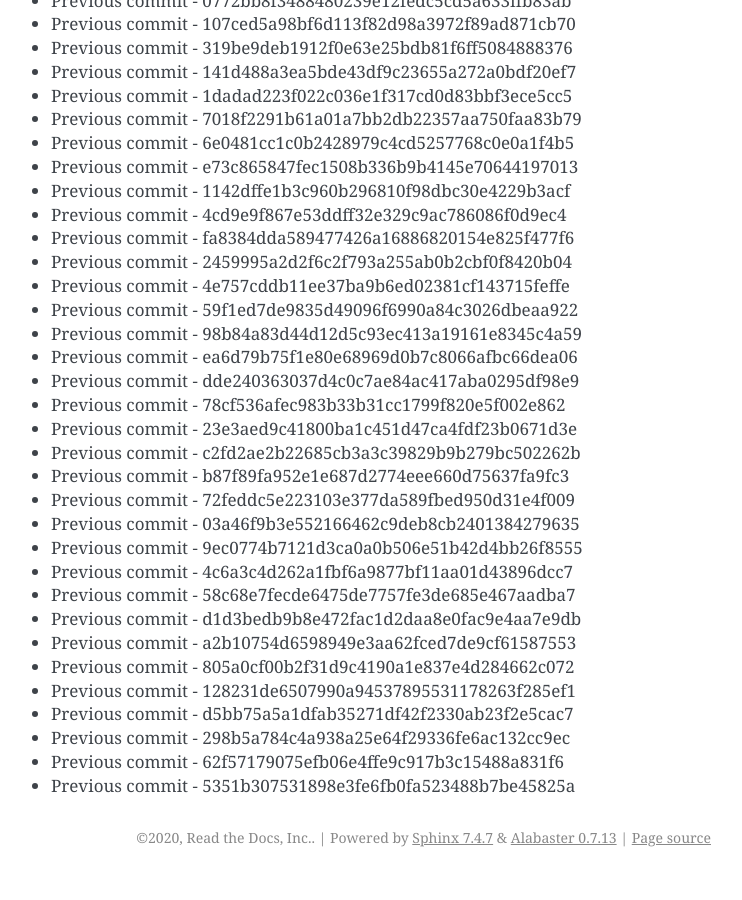
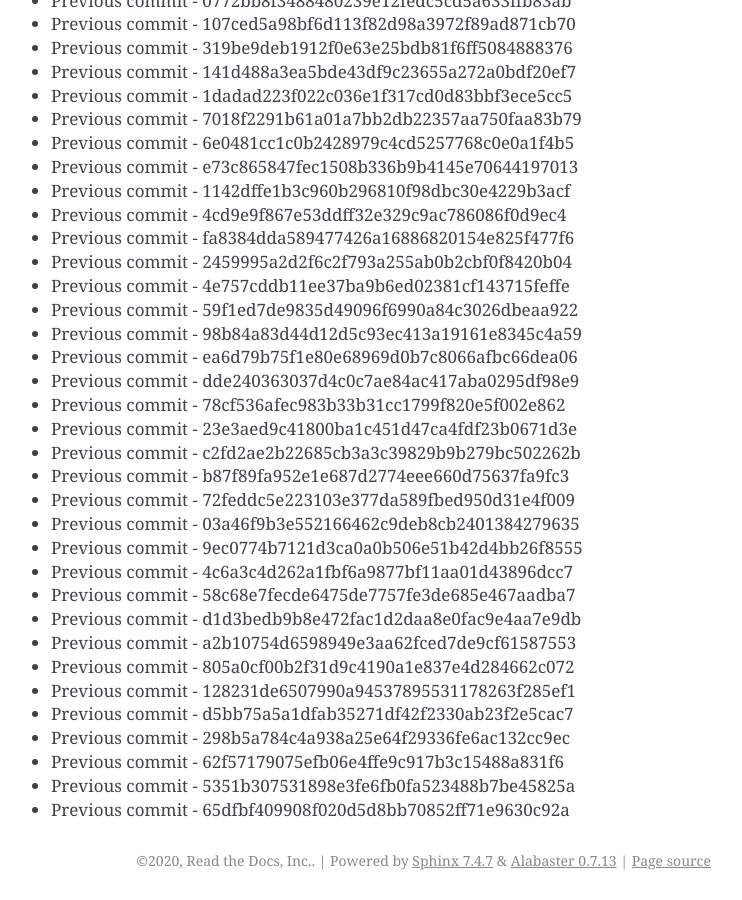
Before and after one commit to readthedocs/rtd-git-stresstest, a Sphinx documentation site: the page built from docs/updates.rst, in a window 1280 px wide and 900 px high, scrolled down 51152 px. Shown: the whole window, without its empty margins (399-1141 px from the left). Built offline with Sphinx 7.4.7, drawn with Linux system fonts in a browser that asks for light colours; before the commit the page ends 52029 px from its top, so only the background shows below that.

Commit message:
Generating commit from previous: 65dfbf409908f020d5d8bb70852ff71e9630c92a

```diff
--- a/docs/updates.rst
+++ b/docs/updates.rst
@@ -2181,3 +2181,4 @@ It can be tested for any performance characteristics.
 * Previous commit - 298b5a784c4a938a25e64f29336fe6ac132cc9ec
 * Previous commit - 62f57179075efb06e4ffe9c917b3c15488a831f6
 * Previous commit - 5351b307531898e3fe6fb0fa523488b7be45825a
+* Previous commit - 65dfbf409908f020d5d8bb70852ff71e9630c92a
```
